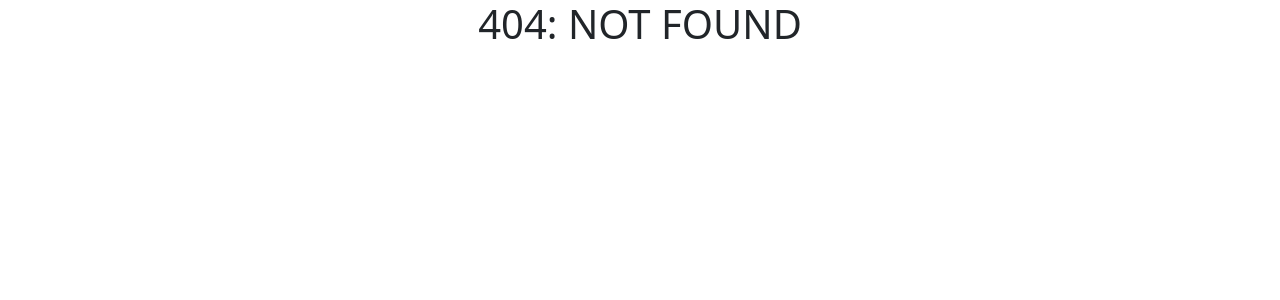
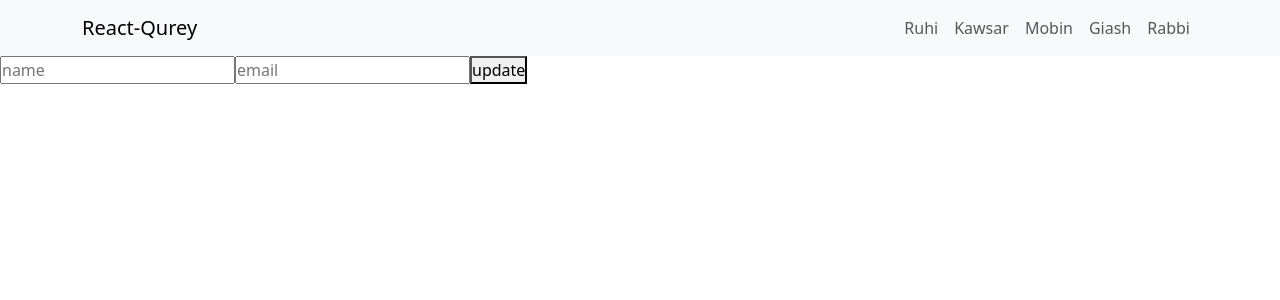
Before and after one commit to mamtn011/react-query, a React (Create React App) app: page /ruhi-edit/1 in a window 1280 px wide. Before the commit this address had no page. Shown: the top 300 px of the page. Built offline with nearby package versions, Linux system fonts and the light colour scheme.

Commit message:
added RuhiEdit file

```diff
--- a/db.json
+++ b/db.json
@@ -24,9 +24,12 @@
   "giasuddin": [],
   "ruhi": [
     {
+      "id": 1
+    },
+    {
       "name": "ruhi",
       "email": "zannay@gmail.com",
-      "id": 1
+      "id": 2
     }
   ],
   "fazlerabbi": [
--- a/src/App.js
+++ b/src/App.js
@@ -1,29 +1,31 @@
-import ErrorBoundary from "./component/ErrorBoundary";
-import Ruhi from "./component/Ruhi";
-import Giash from "./component/Giash";
-import Kawsar from "./component/Kawsar";
-import Rabbi from "./component/Rabbi";
-import Mobin from "./component/Mobin";
-import Root from "./component/Root";
+import ErrorBoundary from './component/ErrorBoundary';
+import Ruhi from './component/Ruhi';
+import Giash from './component/Giash';
+import Kawsar from './component/Kawsar';
+import Rabbi from './component/Rabbi';
+import Mobin from './component/Mobin';
+import Root from './component/Root';
 
-import MobinEdit from "./mobin/MobinEdit";
+import MobinEdit from './mobin/MobinEdit';
 
 import {
 	createBrowserRouter,
 	RouterProvider,
 	Route,
 	createRoutesFromElements,
-} from "react-router-dom";
+} from 'react-router-dom';
+import RuhiEdit from './ruhi/RuhiEdit';
 
 const router = createBrowserRouter(
 	createRoutesFromElements(
-    <Route path="/" errorElement={<ErrorBoundary />} element={<Root />}>
-      <Route path="ruhi" element={<Ruhi />} />
-      <Route path="kawsar" element={<Kawsar />} />
-      <Route path="mobin" element={<Mobin />} />
-      <Route path="mobin-edit/:id" element={<MobinEdit />} />
-      <Route path="giash" element={<Giash />} />
-      <Route path="rabbi" element={<Rabbi />} />
+		<Route path='/' errorElement={<ErrorBoundary />} element={<Root />}>
+			<Route path='ruhi' element={<Ruhi />} />
+			<Route path='kawsar' element={<Kawsar />} />
+			<Route path='mobin' element={<Mobin />} />
+			<Route path='mobin-edit/:id' element={<MobinEdit />} />
+			<Route path='ruhi-edit/:id' element={<RuhiEdit />} />
+			<Route path='giash' element={<Giash />} />
+			<Route path='rabbi' element={<Rabbi />} />
 		</Route>
 	)
 );
--- a/src/ruhi/AddUser.js
+++ b/src/ruhi/AddUser.js
@@ -5,10 +5,9 @@ import React, { useState } from 'react';
 const addUser = (addUserData) => {
 	return axios.post('http://localhost:4000/ruhi', addUserData);
 };
-const UpdateUser = () => {
-	return axios.put('http://localhost:4000/ruhi', );
+const updateUser = (id, data) => {
+	return axios.put(`http://localhost:4000/ruhi/${id}`, data);
 };
-
 
 export default function AddUser() {
 	const [initialData, setInitialData] = useState({
@@ -29,6 +28,8 @@ export default function AddUser() {
 			queryClient.invalidateQueries({ queryKey: ['users'] });
 		},
 	});
+
+
 	if (isLoading) return <h2>Loading...</h2>;
 	if (error) return <h2>{error.message}</h2>;
 	const handelSubmit = (e) => {
--- /dev/null
+++ b/src/ruhi/RuhiEdit.js
@@ -0,0 +1,44 @@
+import React, { useState } from 'react';
+import { useMutation, useQuery, useQueryClient } from '@tanstack/react-query';
+import axios from 'axios';
+import { useNavigate, useParams } from 'react-router-dom';
+
+const UpdateUser = (updateData) => {
+	return axios.put(`http://localhost:4000/ruhi/${updateData.id}`);
+};
+
+export default function RuhiEdit() {
+	const [updateData, setUpdateData] = useState({
+		name: '',
+		email: '',
+	});
+
+
+
+
+
+
+	const handelSubmit = (updateData) => {
+
+	};
+	return (
+		<div>
+			<form onSubmit={handelSubmit}>
+				<input
+					type='text'
+					value={updateData.name}
+					onChange={(e) => setUpdateData(e.target.value)}
+					placeholder='name'
+				/>
+
+				<input
+					type='email'
+					value={updateData.email}
+					onChange={(e) => setUpdateData(e.target.value)}
+					placeholder='email'
+				/>
+				<button>update</button>
+			</form>
+		</div>
+	);
+}
--- a/src/ruhi/RuhiMain.js
+++ b/src/ruhi/RuhiMain.js
@@ -1,9 +1,11 @@
 import React from 'react';
 import Users from './Users';
+import AddUser from './AddUser';
 
 export default function RuhiMain() {
 	return (
-		<div>
+		<div className='text-center'>
+		    <AddUser />
 			<Users />
 		</div>
 	);
--- a/src/ruhi/Users.js
+++ b/src/ruhi/Users.js
@@ -1,7 +1,7 @@
 import React, { useState } from 'react';
 import { useMutation, useQuery, useQueryClient } from '@tanstack/react-query';
 import axios from 'axios';
-import AddUser from './AddUser';
+import { Link } from 'react-router-dom';
 
 const fetchedUsers = () => {
 	return axios.get('http://localhost:4000/ruhi');
@@ -11,7 +11,7 @@ const deleteUser = (userId) => {
 	return axios.delete(`http://localhost:4000/ruhi/${userId}`);
 };
 
-export default function Users({ initialData }) {
+export default function Users() {
 	const queryClient = useQueryClient();
 
 	const {
@@ -38,13 +38,17 @@ export default function Users({ initialData }) {
 	return (
 		<div>
 			<h1>All Users</h1>
-			{<AddUser />}
+
 			{user?.data.map((elm) => {
 				const { name, email, id } = elm;
 				return (
 					<div key={elm.id}>
-						Name- <p>{name}</p>
-						Email- <p>{email}</p>
+						<p>
+							Name: <span>{name}</span>
+						</p>
+						<p>
+							Email:<span>{email}</span>
+						</p>
 						<button onClick={() => handelClick(id)}>Delete</button>
 					</div>
 				);
```
Lines whose indentation alone changed are shown as unchanged.
